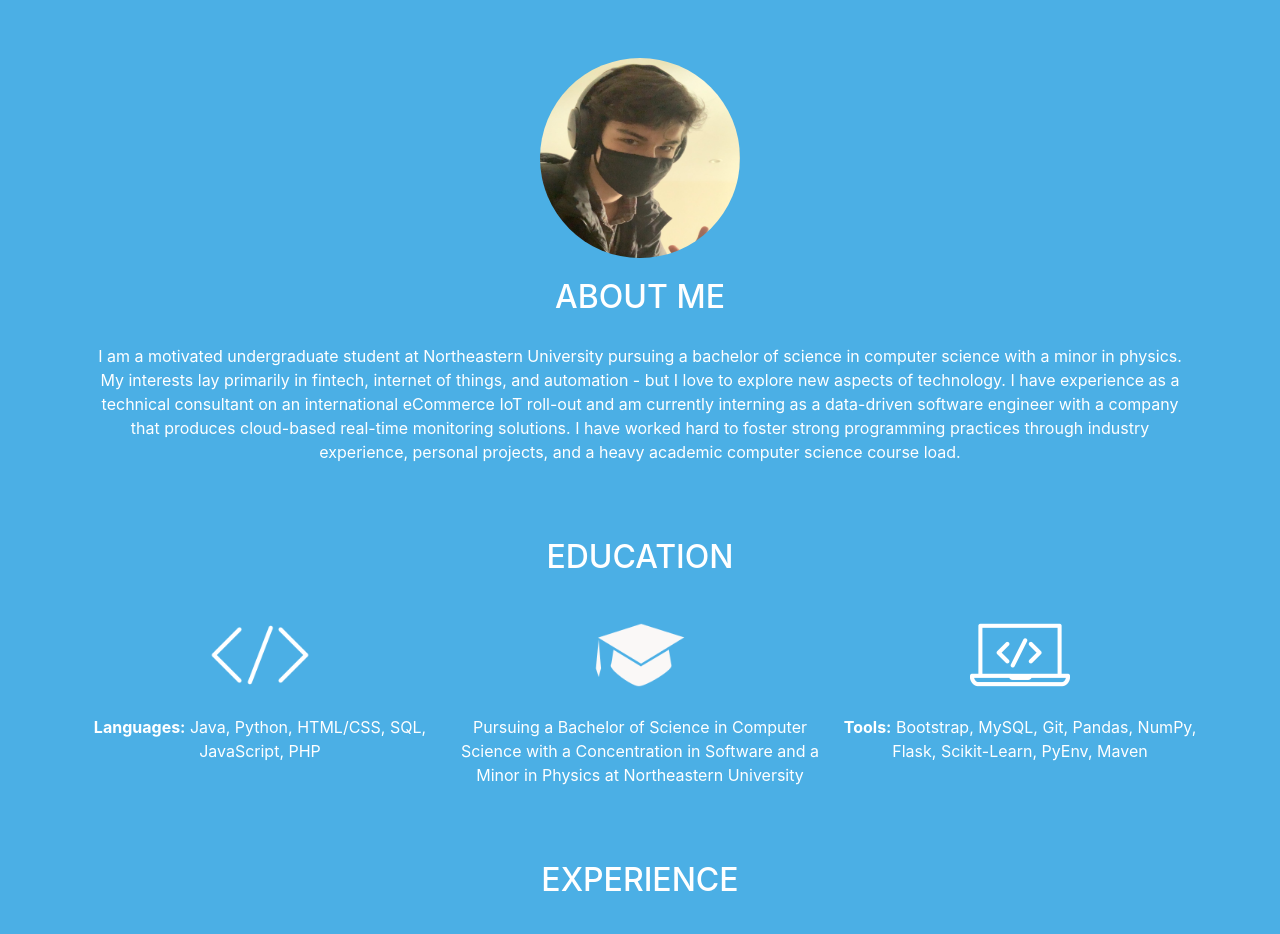
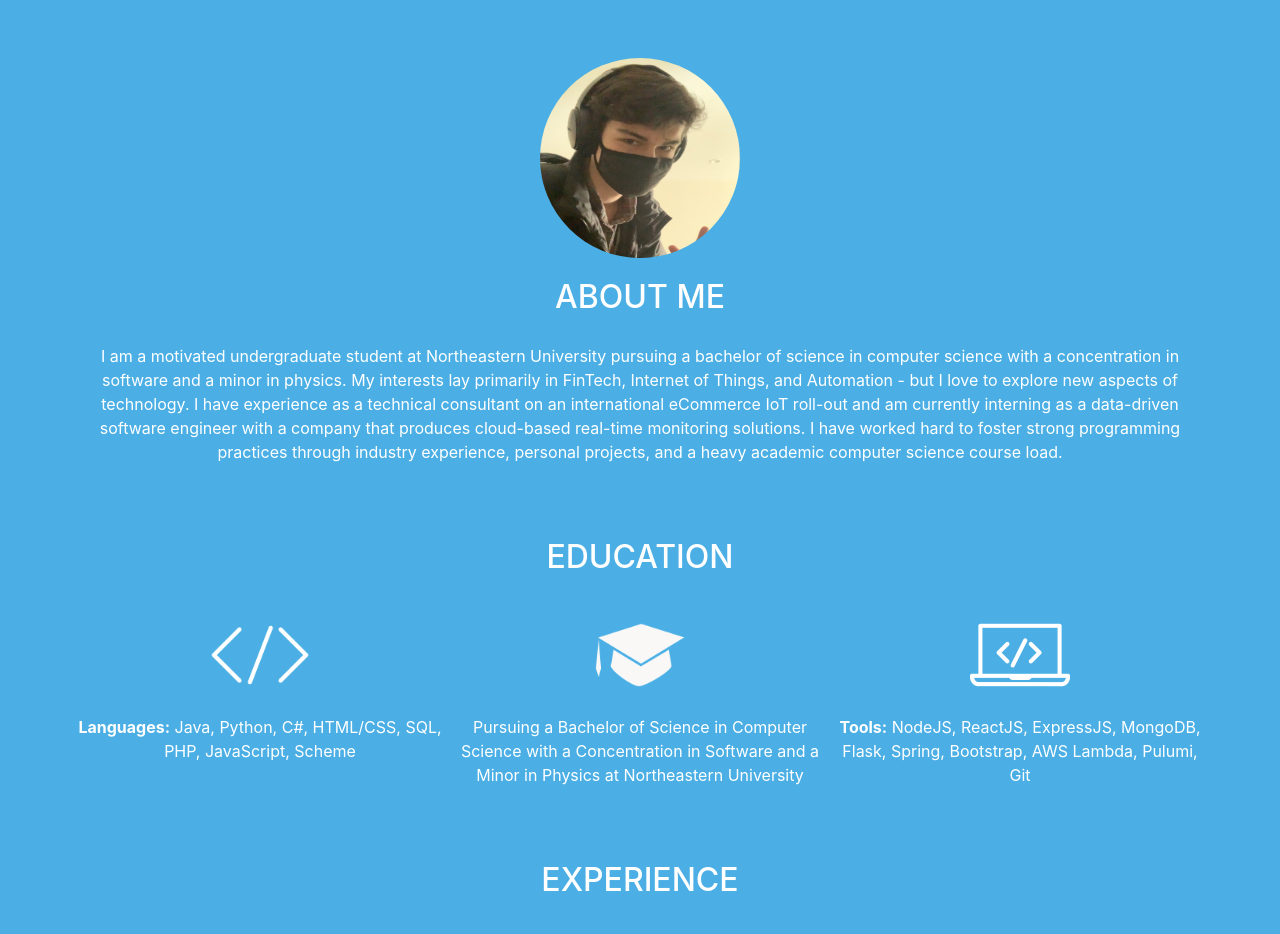
Before and after one commit to careyn/careyn.github.io, a plain HTML site: page about.html in a window 1280 px wide. Shown: the part 71-1005 px from the top of the page. Drawn offline with nearby package versions, Linux system fonts and the light colour scheme.

Commit message:
Updating Summary and Skills

```diff
--- a/about.html
+++ b/about.html
@@ -58,10 +58,7 @@
 		<div class="row justify-content-center">
 			<h2 style = "color:white; padding-top: 20px;">ABOUT ME</h2>
 		</div>
-			<p style = "color: white; padding-top: 20px; text-align: center;">I am a motivated undergraduate student at Northeastern University pursuing a bachelor of science in computer science with a minor in physics.
-			My interests lay primarily in fintech, internet of things, and automation - but I love to explore new aspects of technology.  I have experience as a technical consultant on an international eCommerce IoT roll-out
-			and am currently interning as a data-driven software engineer with a company that produces cloud-based real-time monitoring solutions.  I have worked hard to foster strong programming practices through industry experience, personal projects, and a heavy academic
-			computer science course load.</p>
+			<p style = "color: white; padding-top: 20px; text-align: center;">I am a motivated undergraduate student at Northeastern University pursuing a bachelor of science in computer science with a concentration in software and a minor in physics. My interests lay primarily in FinTech, Internet of Things, and Automation - but I love to explore new aspects of technology. I have experience as a technical consultant on an international eCommerce IoT roll-out and am currently interning as a data-driven software engineer with a company that produces cloud-based real-time monitoring solutions. I have worked hard to foster strong programming practices through industry experience, personal projects, and a heavy academic computer science course load.</p>
 		</div>
 	</div>
 
@@ -79,7 +76,7 @@
 					<img src = "static/code.png" style = "width: 100px; height: 100px;" class = "image-1">
 				</div>
 				<div class = "row justify-content-center">
-					<p style = "color: white; padding-top: 10px; text-align: center;"> <b>Languages:</b> Java, Python, HTML/CSS, SQL, <br> JavaScript, PHP</p>
+					<p style = "color: white; padding-top: 10px; text-align: center;"> <b>Languages:</b> Java, Python, C#, HTML/CSS, SQL,<br> PHP, JavaScript, Scheme</p>
 				</div>
 			</div>
 			<div class="col-sm-12 col-lg-4">
@@ -95,7 +92,8 @@
 					<img src = "static/coding.png" style = "width: 100px; height: 100px;" class = "image-1">
 				</div>
 				<div class="row justify-content-center">
-					<p style = "color: white; padding-top: 10px; text-align: center;"> <b>Tools:</b> Bootstrap, MySQL, Git, Pandas, NumPy, <br> Flask, Scikit-Learn, PyEnv, Maven</p>
+					<p style = "color: white; padding-top: 10px; text-align: center;"> <b>Tools:</b> NodeJS, ReactJS, ExpressJS, MongoDB, <br> Flask, Spring, Bootstrap, AWS Lambda, Pulumi, Git
+
 				</div>
 			</div>
 		</div>
```
